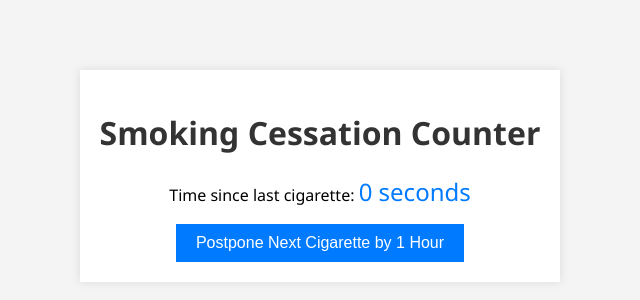
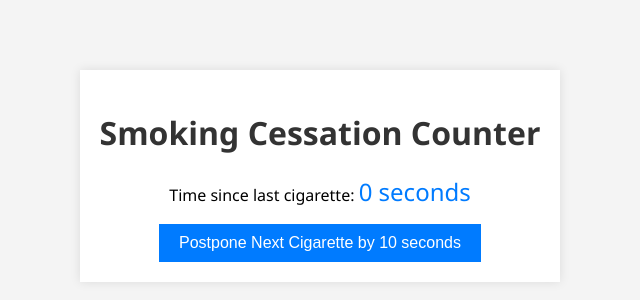
Before and after one commit to metalfa/SigStop, a plain HTML site: page index.html in a window 1280 px wide. Shown: the part 224-524 px from the top of the page, without its empty margins (320-960 px from the left). Drawn offline with Linux system fonts and the light colour scheme.

Commit message:
Update index.html
10 seconds instead of 1 hour

```diff
--- a/index.html
+++ b/index.html
@@ -13,7 +13,7 @@
     <div class="container">
         <h1>Smoking Cessation Counter</h1>
         <p>Time since last cigarette: <span id="counter">0 hours, 0 minutes, 0 seconds</span></p>
-        <button onclick="postponeCigarette()">Postpone Next Cigarette by 1 Hour</button>
+        <button onclick="postponeCigarette()">Postpone Next Cigarette by 10 seconds </button>
     </div>
 
     <script src="script.js"></script>
```
